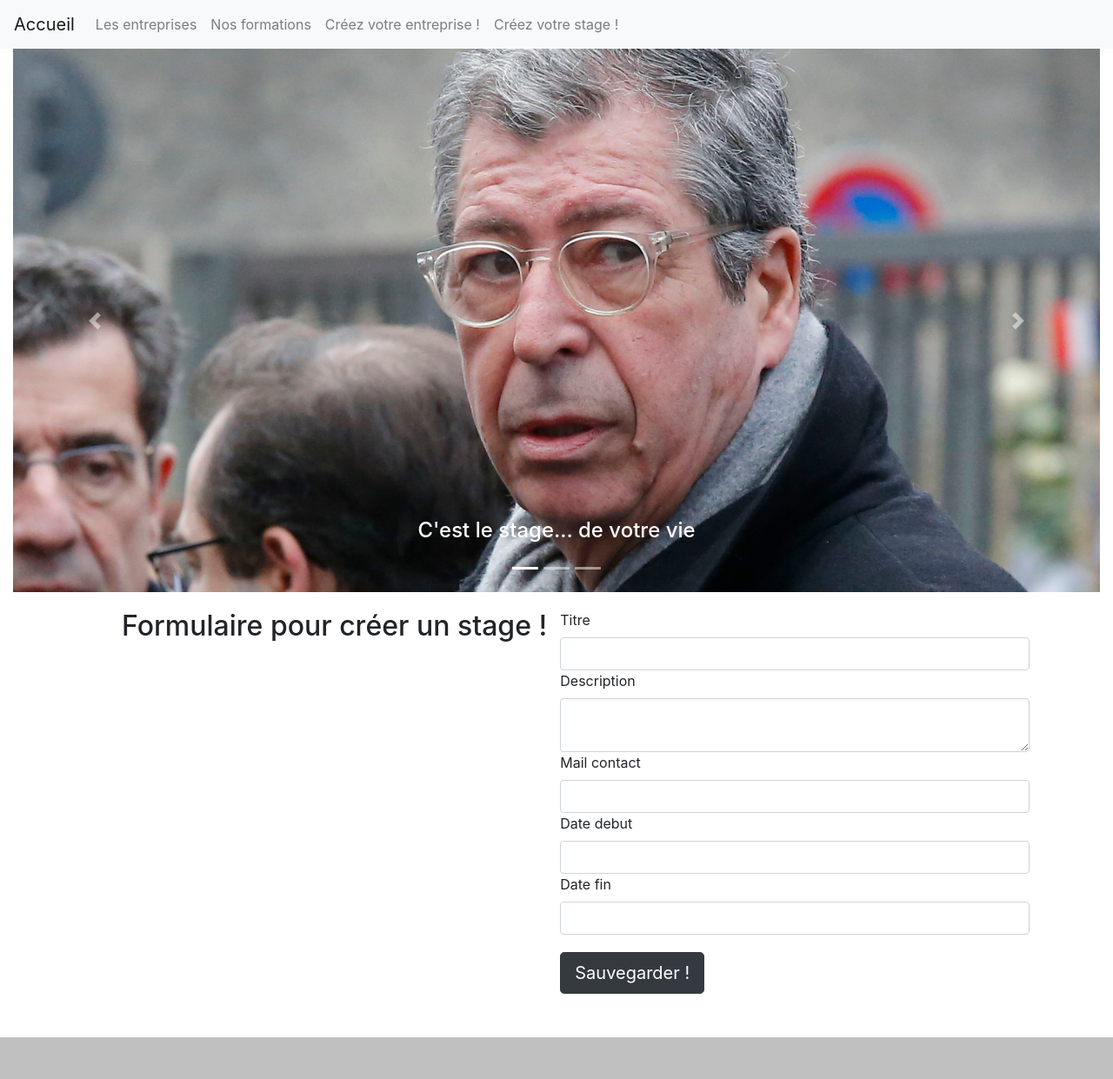
After one commit to JulenLeremboure/proStage, a Symfony app: template templates/pro_stage/ajoutStage.html.twig in a window 1280 px wide. The commit adds this page. Shown: the whole page at 87% size. Run offline with Twig, Linux system fonts and the light colour scheme; the template is opened without the code that fills it, so the values that code supplies are empty; form fields are guessed from the names that the template uses; some libraries are stand-ins or nearby versions.

Commit message:
Ajout d'une page de création de stage. Création de nouveaux utilisateurs dans security.yaml et d'un formulaire de connexion http lorsqu'on se dirige sur la page de création d'entreprise.

```diff
--- a/src/Entity/Entreprise.php
+++ b/src/Entity/Entreprise.php
@@ -35,15 +35,15 @@ class Entreprise
      *      minMessage = "Le titre doit être au minimum de {{ limit }} caractères...",
      *      maxMessage = "Le titre doit être au maximum de {{ limit }} caractères..."
      * )
+     * @Assert\Regex(pattern="/^[1-9][0-9]{0,2}/i",message="Le numéro de rue est pas bon.")
+     * @Assert\Regex(pattern="/.*(Allée|Avenue|Boulevard|Carrefour|Chemin|Impasse|Lotissement|Passage|Place|Quartier|Quai|Résidence|Ruelle|Route|Rue).* /i",message="Le type de route/voie est pas bon.")
+     * @Assert\Regex(pattern="/[0-9]{5,5}/i",message="Le code postal est pas bon.")
      */
     private $adresse;
 
     /**
      * @ORM\Column(type="string", length=50)
      * @Assert\NotBlank
-     * @Assert\Regex(pattern="^[0-9]{5,5}$",message="Le numéro de rue est pas bon.")
-     * @Assert\Regex(pattern="^[0-9]{5,5}$",message="Le type de route/voie est pas bon.")
-     * @Assert\Regex(pattern="^[0-9]{5,5}$",message="Le code postal est pas bon.")
      */
     private $activite;
 
--- a/templates/base.html.twig
+++ b/templates/base.html.twig
@@ -34,8 +34,11 @@
                                      <a class="nav-link" href="{{path('formations')}}">Nos formations</a>
                                 </li>
                                 <li class="nav-item">
-                                    <a class="nav-link" href="{{path('ajoutEntreprise')}}">Créez votre entreprise</a>
+                                    <a class="nav-link" href="{{path('ajoutEntreprise')}}">Créez votre entreprise !</a>
                                </li>
+                               <li class="nav-item">
+                                <a class="nav-link" href="{{path('ajoutStage')}}">Créez votre stage !</a>
+                           </li>
                             </ul>
                         </div>
                     </nav>
--- a/templates/pro_stage/ajoutEntreprise.html.twig
+++ b/templates/pro_stage/ajoutEntreprise.html.twig
@@ -11,7 +11,7 @@
        {{ form_start(vueFormulaireAjoutEntreprise)}}
        <div>
            {{form_label(vueFormulaireAjoutEntreprise.nom)}}
-           {{form_widget(vueFormulaireAjoutEntreprise.nom), {'attr':{'placeholder':"Safran, Monsanto..."}}}}
+           {{form_widget(vueFormulaireAjoutEntreprise.nom)}}
        </div>
        <div>
         {{form_label(vueFormulaireAjoutEntreprise.adresse)}}
--- /dev/null
+++ b/templates/pro_stage/ajoutStage.html.twig
@@ -0,0 +1,39 @@
+{% extends 'base.html.twig' %}
+
+{% block title %}Création de stage{% endblock %}
+
+{% block body %}
+
+<div class="row" style="margin-left: 10%">
+    <p><h2>Formulaire pour créer un stage !</h2></p>
+    <br>
+    <div class="col-md-6">
+
+        {{ form_start(vueFormulaireAjoutStage)}}
+       <div>
+           {{form_label(vueFormulaireAjoutStage.titre)}}
+           {{form_widget(vueFormulaireAjoutStage.titre)}}
+       </div>
+       <div>
+        {{form_label(vueFormulaireAjoutStage.description)}}
+        {{form_widget(vueFormulaireAjoutStage.description)}}
+        </div>
+        <div>
+           {{form_label(vueFormulaireAjoutStage.mailContact)}}
+           {{form_widget(vueFormulaireAjoutStage.mailContact)}}
+        </div>
+        <div>
+           {{form_label(vueFormulaireAjoutStage.dateDebut)}}
+           {{form_widget(vueFormulaireAjoutStage.dateDebut)}}
+        </div>
+        <div>
+           {{form_label(vueFormulaireAjoutStage.dateFin)}}
+           {{form_widget(vueFormulaireAjoutStage.dateFin)}}
+        </div>
+        <button type="submit" class="btn btn-dark btn-lg" style="margin-top: 20px">Sauvegarder !</button>
+        {{form_end(vueFormulaireAjoutStage)}}
+
+    </div>
+</div>
+
+{% endblock %}
```
Also changed, not shown: src/Controller/ProStageController.php (+31 -0 lines), 1 other file.
